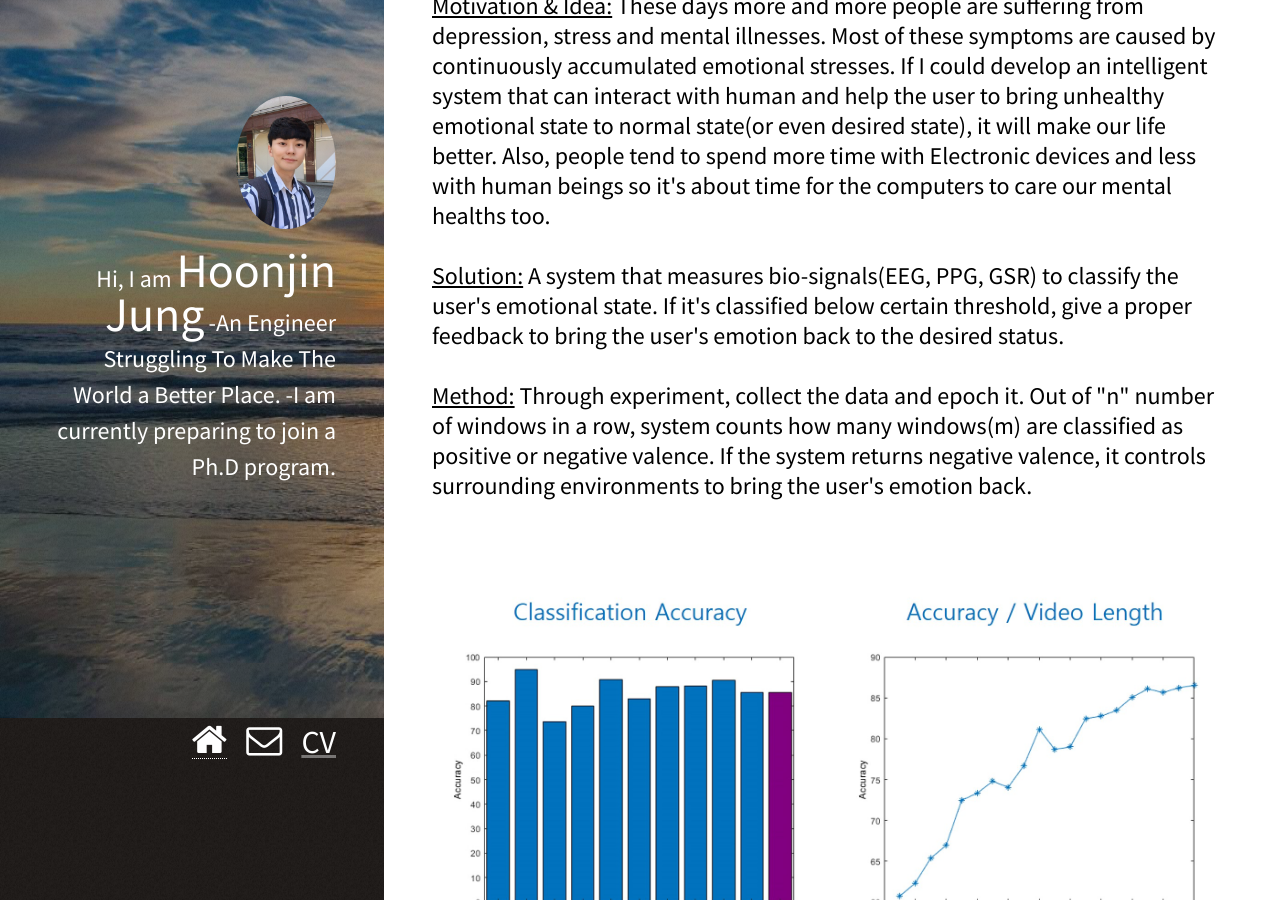
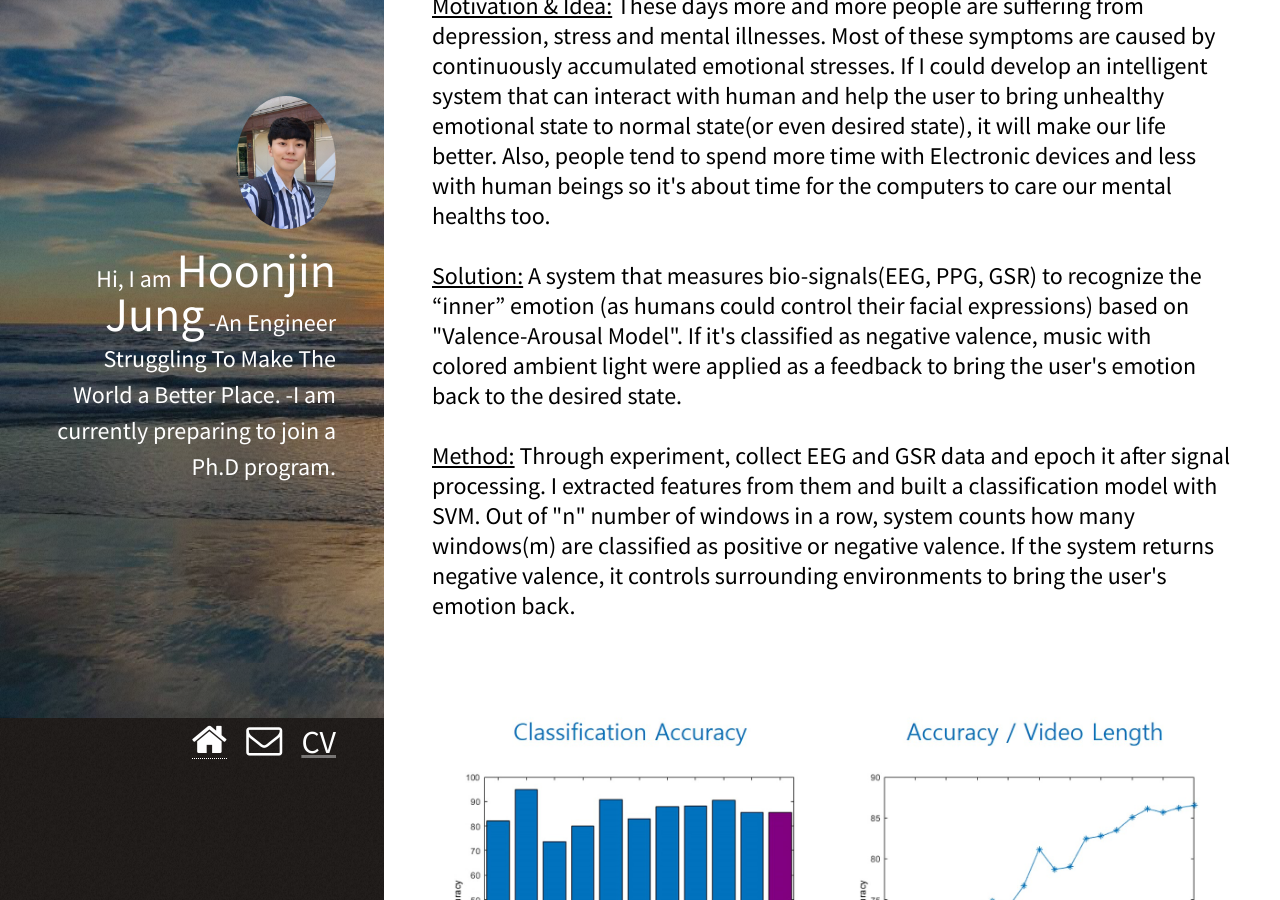
Before and after one commit to davidhoonjin/davidhoonjin.github.io, a Jekyll site: the page built from _posts/2020-02-03-Current Projects.markdown, in a window 1280 px wide and 900 px high, scrolled down 1818 px. Built offline with Jekyll 4.4.1, drawn with Linux system fonts in a browser that asks for light colours; nearby versions of some CDN libraries; some of the changed text lies outside the part shown.

Commit message:
nth and nth and fifth commit

```diff
--- a/_posts/2017-05-12-About_Me_(Nonacademic).markdown
+++ b/_posts/2017-05-12-About_Me_(Nonacademic).markdown
@@ -1,6 +1,6 @@
 ---
 layout: post
-title: <font size="7em"> <font style="color:Dodgerblue;"> ABOUT ME (NONACADEMIC)     &nbsp;&nbsp;&nbsp;&nbsp;&nbsp;&nbsp;&nbsp;&nbsp;&nbsp;&nbsp;   <= Click </font></font>
+title: <font size="7em"> <font style="color:Dodgerblue;"> ABOUT ME (NONACADEMIC)</font></font>
 categories: update
 ---
 <img src="/images/fulls/TRC.jpg" class="image-img" width="600" height="450">
--- a/_posts/2018-01-30-Awards.markdown
+++ b/_posts/2018-01-30-Awards.markdown
@@ -1,6 +1,6 @@
 ---
 layout: post
-title: <font size="7em"><font style="color:Dodgerblue;;"> AWARDS AND SCHOLARSHIPS      &nbsp;&nbsp;&nbsp;&nbsp;&nbsp;&nbsp;&nbsp;&nbsp;&nbsp;&nbsp;   <= Click</font></font>
+title: <font size="7em"><font style="color:Dodgerblue;;"> AWARDS AND SCHOLARSHIPS      &nbsp;&nbsp;&nbsp; Click</font></font>
 ---
 <img src="/images/fulls/Awards.jpg" class="fit image">
 <hr style="height:3px">
--- a/_posts/2020-02-03-Current Projects.markdown
+++ b/_posts/2020-02-03-Current Projects.markdown
@@ -29,9 +29,10 @@ date: 2020-02-03
 <br>
 <font size="5em">
 <u>Motivation & Idea:</u> These days more and more people are suffering from depression, stress and mental illnesses. Most of these symptoms are caused by continuously accumulated emotional stresses. If I could develop an intelligent system that can interact with human and help the user to bring unhealthy emotional state to normal state(or even desired state), it will make our life better. Also, people tend to spend more time with Electronic devices and less with human beings so it's about time for the computers to care our mental healths too.<br><br></font>
+
 <font size="5em">
-<u>Solution:</u> A system that measures bio-signals(EEG, PPG, GSR) to classify the user's emotional state. If it's classified below certain threshold, give a proper feedback to bring the user's emotion back to the desired status. <br><br>
-<u>Method:</u> Through experiment, collect the data and epoch it. Out of "n" number of windows in a row, system counts how many windows(m) are classified as positive or negative valence. If the system returns negative valence, it controls surrounding environments to bring the user's emotion back. </font>
+<u>Solution:</u> A system that measures bio-signals(EEG, PPG, GSR) to recognize the “inner” emotion (as humans could control their facial expressions) based on "Valence-Arousal Model". If it's classified as negative valence, music with colored ambient light were applied as a feedback to bring the user's emotion back to the desired state. <br><br>
+<u>Method:</u> Through experiment, collect EEG and GSR data and epoch it after signal processing. I extracted features from them and built a classification model with SVM. Out of "n" number of windows in a row, system counts how many windows(m) are classified as positive or negative valence. If the system returns negative valence, it controls surrounding environments to bring the user's emotion back. </font>
 </font><br>
 <br>
 
@@ -73,9 +74,9 @@ Future project idea : &nbsp;&nbsp; "Removing Ocular(and emg) Artifact from EEG t
  <br>
 
  <br><font size="5em" style="color:black;">
- <u>Motivation & Idea:</u> Human-Friendly Flexible Finger can be advantageous in many fields that robots interacts with human body. When applied to Medical Robots or Medical catheters, minimum incision with soft movement will be possible.<br>
+ <u>Motivation & Idea:</u> Human-Friendly Flexible Finger can be advantageous in many fields that robots interacts with human body. When applied to Medical Robots or Medical catheters, minimum incision with soft movement will be possible.<br></font>
  <br>
- <font size="6em" >Therefore, Currently developing pneumatic silicon fingers with piezoelectric deflection sensor as a Tactile sensor inside(on the side where they meet). With the sensors, precise control is possible and can fully atomize the control.</font></font>
+ <font size="6em" style="color:black;">Therefore, Currently developing pneumatic silicon fingers with piezoelectric deflection sensor as a Tactile sensor inside(on the side where they meet). With the sensors, precise control is possible and can fully atomize the control.</font>
  <br><br>
 <hr style="height:3px">
 <h1 style="color:black;"><font size="6em"><u>First Model(Without PVDF Sensor), ditch outside only</u></font></h1>
@@ -110,7 +111,7 @@ function carousel() {
 }
 </script>
 
-<h1 style="color:black;"><font size="6em"><u> Second Model(Without PVDF Sensor) with ditch both inside and outside</u</font></h1><br>
+<h1 style="color:black;"><font size="6em"><u> Second Model(Without PVDF Sensor) with ditch both inside and outside</u></font></h1><br>
 <img src="/images/fingers/2.jpg" class="image-img" width="800"><br>
 <font size="5em" style="color:black;">In order to enhance strain rate difference between upper and lower layer, also added ditch inside<br>             </font>
 <img src="/images/fingers/2nd.jpg" class="image-img" width="800"><br>
```
